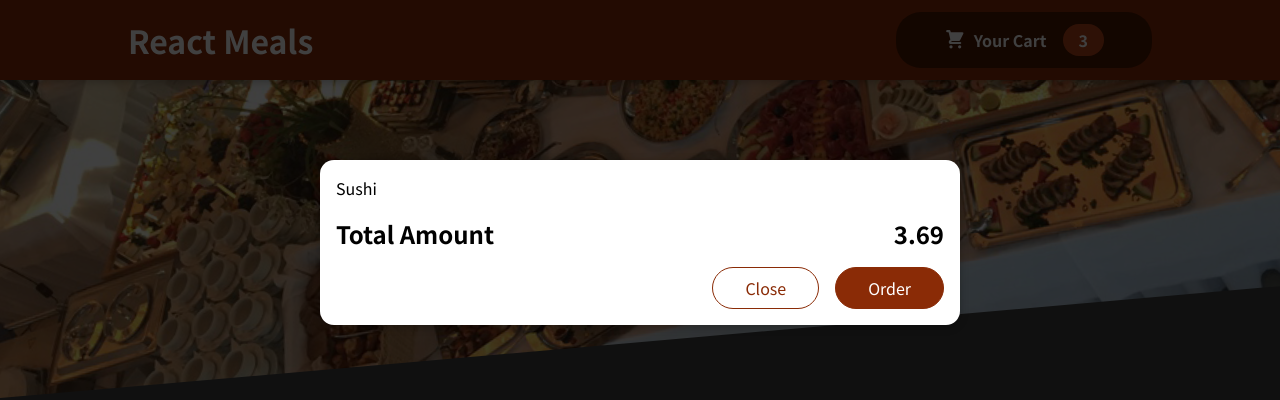
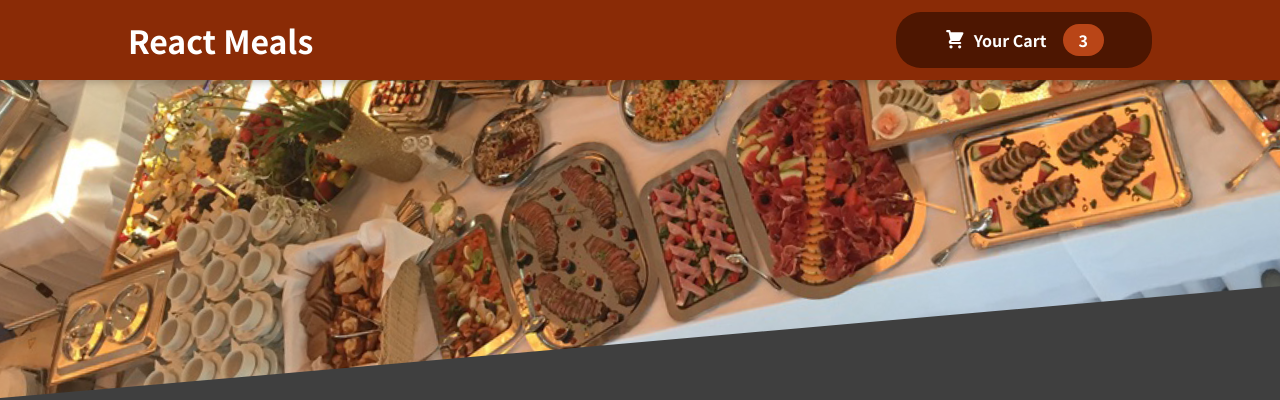
Before and after one commit to pjevic/react-meals, a React (Create React App) app: page / in a window 1280 px wide. Shown: the top 400 px of the page. Built offline with nearby package versions, Linux system fonts and the light colour scheme.

Commit message:
Managing Cart & Modal State

```diff
--- a/src/App.js
+++ b/src/App.js
@@ -1,14 +1,18 @@
-import { Fragment } from "react";
+import { Fragment, useState } from "react";
 
 import Header from "./components/Layout/Header/Header";
 import Meals from "./components/Meals/Meals";
 import Cart from "./components/Cart/Cart";
 
 const App = () => {
+  const [cartIsShown, setCartIsShown] = useState(false);
+
+  const showCartHandler = () => setCartIsShown(!cartIsShown);
+
   return (
     <Fragment>
-      <Cart />
-      <Header />
+      {cartIsShown && <Cart onShowCart={showCartHandler} />}
+      <Header onShowCart={showCartHandler} />
       <main>
         <Meals />
       </main>
--- a/src/components/Cart/Cart.js
+++ b/src/components/Cart/Cart.js
@@ -2,24 +2,26 @@ import classes from "./Cart.module.css";
 
 import Modal from "../UI/Modal/Modal";
 
-const Cart = () => {
+const Cart = ({ onShowCart }) => {
   const cartItems = (
     <ul className={classes["cart-items"]}>
       {[{ id: "c1", name: "Sushi", amount: 2, price: 19.99 }].map((item) => (
-        <li>{item.name}</li>
+        <li key={item.id}>{item.name}</li>
       ))}
     </ul>
   );
 
   return (
-    <Modal>
+    <Modal onClick={onShowCart}>
       {cartItems}
       <div className={classes.total}>
         <span>Total Amount</span>
         <span>3.69</span>
       </div>
       <div className={classes.actions}>
-        <button className={classes["button--alt"]}>Close</button>
+        <button className={classes["button--alt"]} onClick={onShowCart}>
+          Close
+        </button>
         <button className={classes.button}>Order</button>
       </div>
     </Modal>
--- a/src/components/Layout/Header/Header.js
+++ b/src/components/Layout/Header/Header.js
@@ -5,12 +5,12 @@ import mealsImage from "../../../assets/meals.jpg";
 
 import HeaderCartButton from "./HeaderCartButton";
 
-const Header = () => {
+const Header = ({ onShowCart }) => {
   return (
     <Fragment>
       <header className={classes.header}>
         <h1>React Meals</h1>
-        <HeaderCartButton />
+        <HeaderCartButton onClick={onShowCart} />
       </header>
       <div className={classes["main-image"]}>
         <img src={mealsImage} alt="A table full of delicious food" />
--- a/src/components/Layout/Header/HeaderCartButton.js
+++ b/src/components/Layout/Header/HeaderCartButton.js
@@ -2,9 +2,9 @@ import classes from "./HeaderCartButton.module.css";
 
 import CartIcon from "../../Cart/CartIcon";
 
-const HeaderCartButton = (props) => {
+const HeaderCartButton = ({ onClick }) => {
   return (
-    <button className={classes.button}>
+    <button className={classes.button} onClick={onClick}>
       <span className={classes.icon}>
         <CartIcon />
       </span>
--- a/src/components/UI/Modal/Modal.js
+++ b/src/components/UI/Modal/Modal.js
@@ -3,8 +3,8 @@ import ReactDOM from "react-dom";
 
 import classes from "./Modal.module.css";
 
-const Backdrop = () => {
-  return <div className={classes.backdrop} />;
+const Backdrop = ({ onClick }) => {
+  return <div className={classes.backdrop} onClick={onClick} />;
 };
 
 const ModalOverlay = (props) => {
@@ -17,11 +17,11 @@ const ModalOverlay = (props) => {
 
 const portal = document.getElementById("overlays");
 
-const Modal = (props) => {
+const Modal = ({ onClick, children }) => {
   return (
     <Fragment>
-      {ReactDOM.createPortal(<Backdrop />, portal)}
-      {ReactDOM.createPortal(<ModalOverlay>{props.children}</ModalOverlay>, portal)}
+      {ReactDOM.createPortal(<Backdrop onClick={onClick} />, portal)}
+      {ReactDOM.createPortal(<ModalOverlay>{children}</ModalOverlay>, portal)}
     </Fragment>
   );
 };
```
